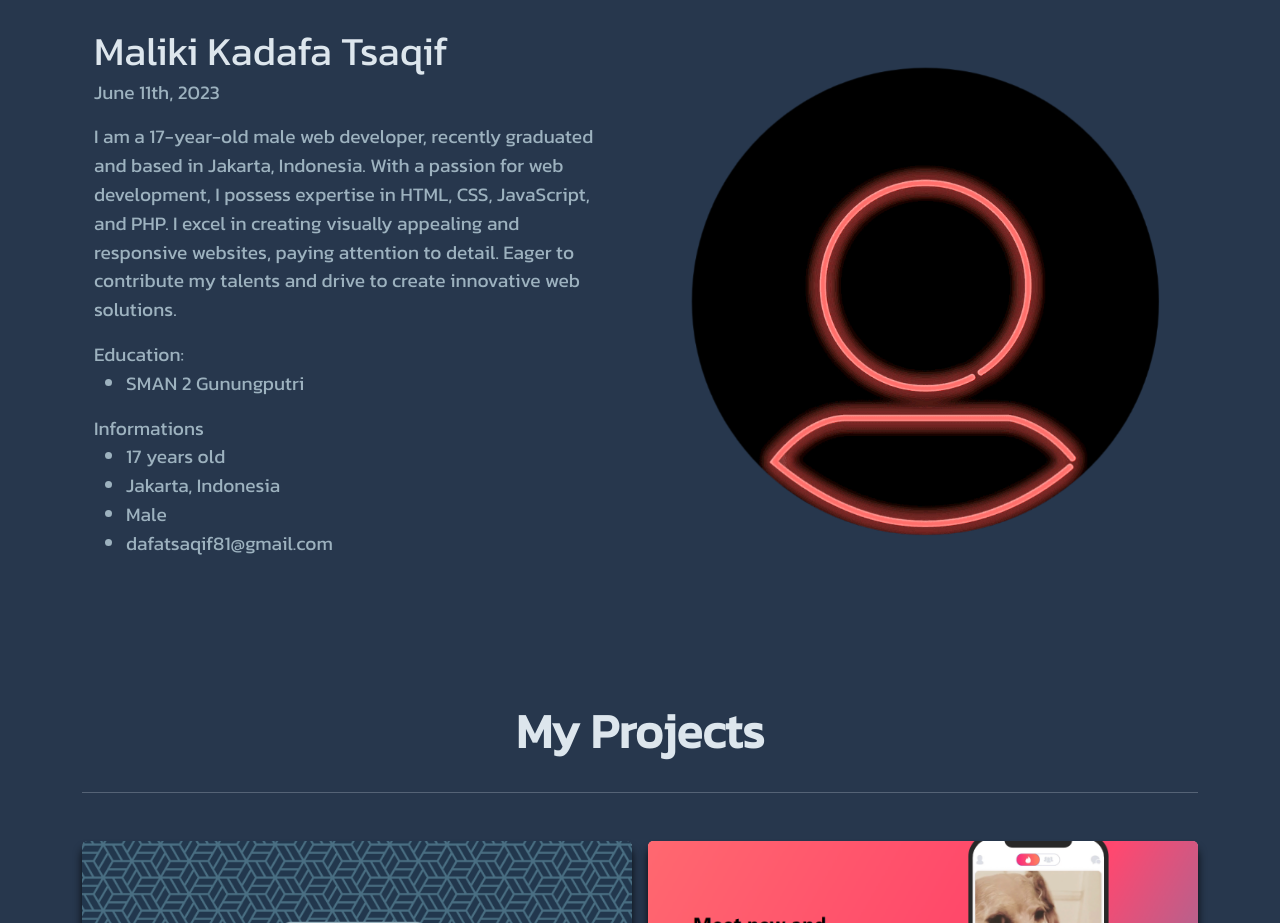
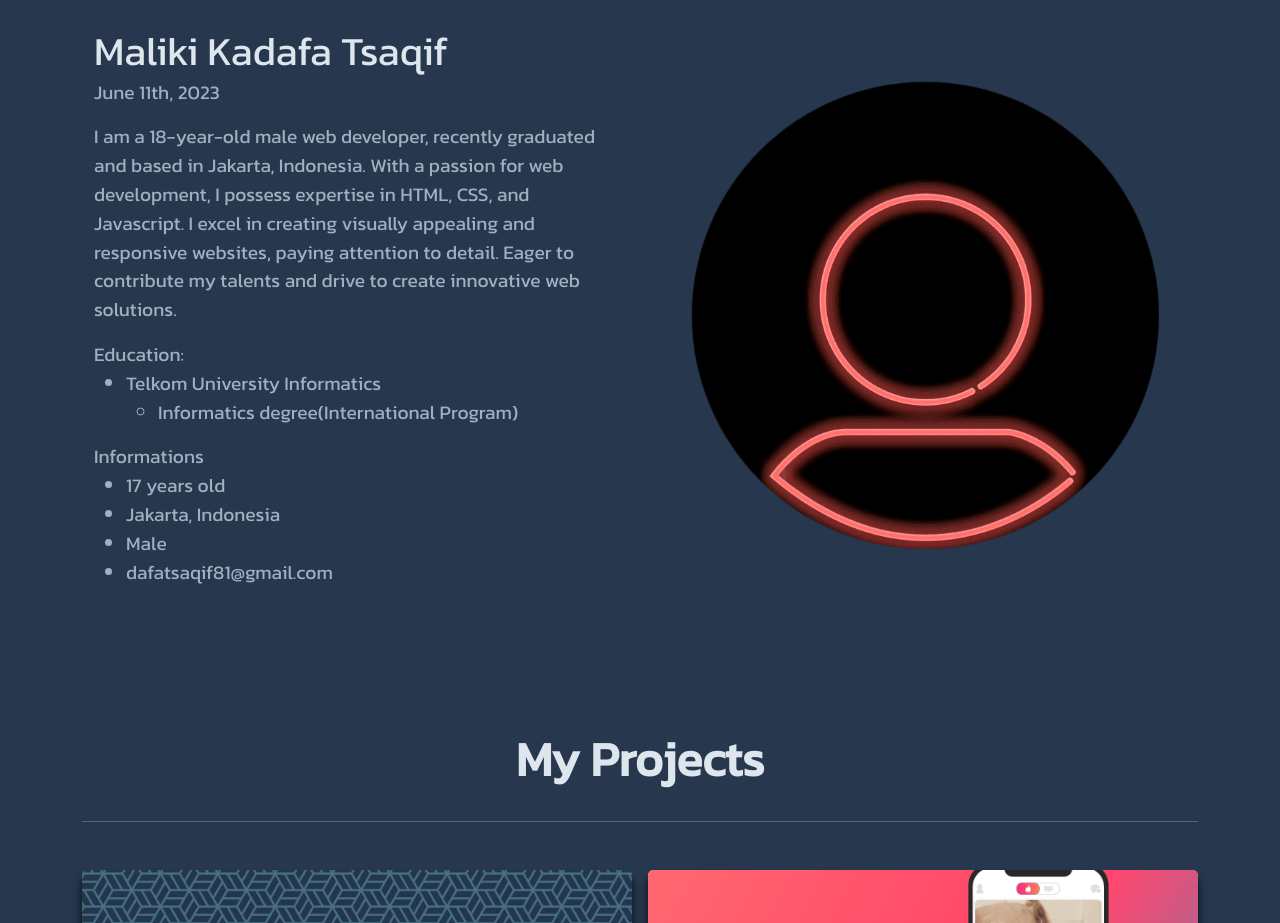
Before and after one commit to Fyro1g/Dafa-tsaqif, a plain HTML site: page index.html in a window 1280 px wide. Shown: the part 1000-1923 px from the top of the page. Drawn offline with nearby package versions, Linux system fonts and the light colour scheme; a web font is replaced by a local one.

Commit message:
Update index.html

```diff
--- a/index.html
+++ b/index.html
@@ -34,10 +34,15 @@
           <h2 class="display-5 mb-1">Maliki Kadafa Tsaqif</h2>
           <p class="blog-post-meta">June 11th, 2023</p>
 
-          <p>I am a 17-year-old male web developer, recently graduated and based in Jakarta, Indonesia. With a passion for web development, I possess expertise in HTML, CSS, JavaScript, and PHP. I excel in creating visually appealing and responsive websites, paying attention to detail. Eager to contribute my talents and drive to create innovative web solutions.</p>
+          <p>I am a 18-year-old male web developer, recently graduated and based in Jakarta, Indonesia. With a passion for web development, I possess expertise in HTML, CSS, and Javascript. I excel in creating visually appealing and responsive websites, paying attention to detail. Eager to contribute my talents and drive to create innovative web solutions.</p>
           <p class="ed">Education:</p>
           <ul>
-            <li>SMAN 2 Gunungputri</li>
+            <li>Telkom University Informatics </li>
+            <ul>
+              <li>
+                Informatics degree(International Program)
+              </li>
+            </ul>
           </ul>
           <p class="ed">Informations</p>
           <ul>
```
